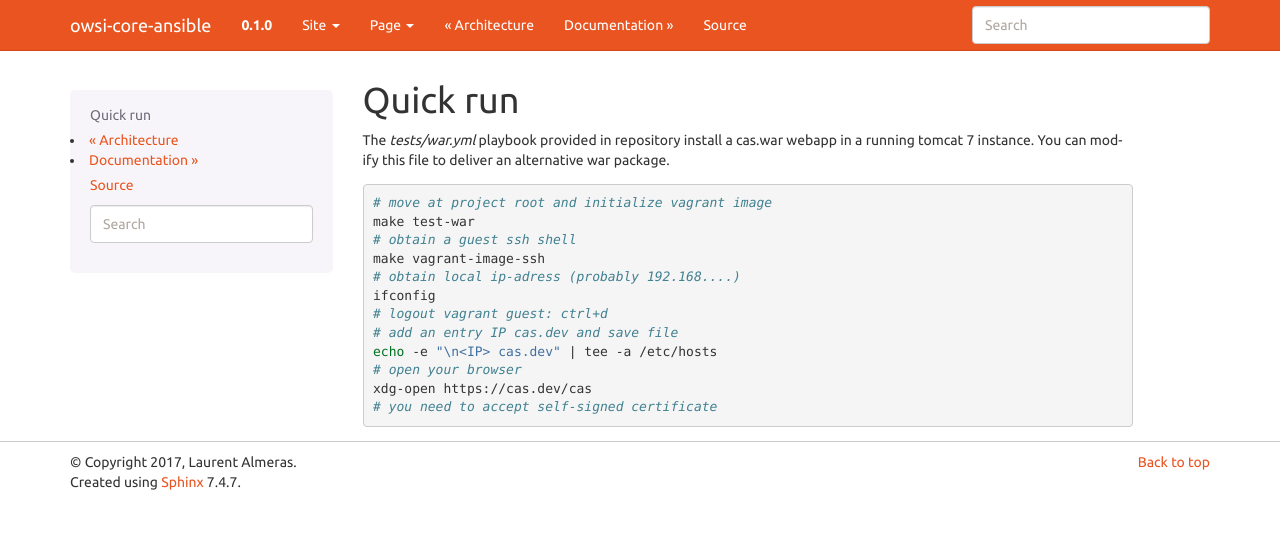
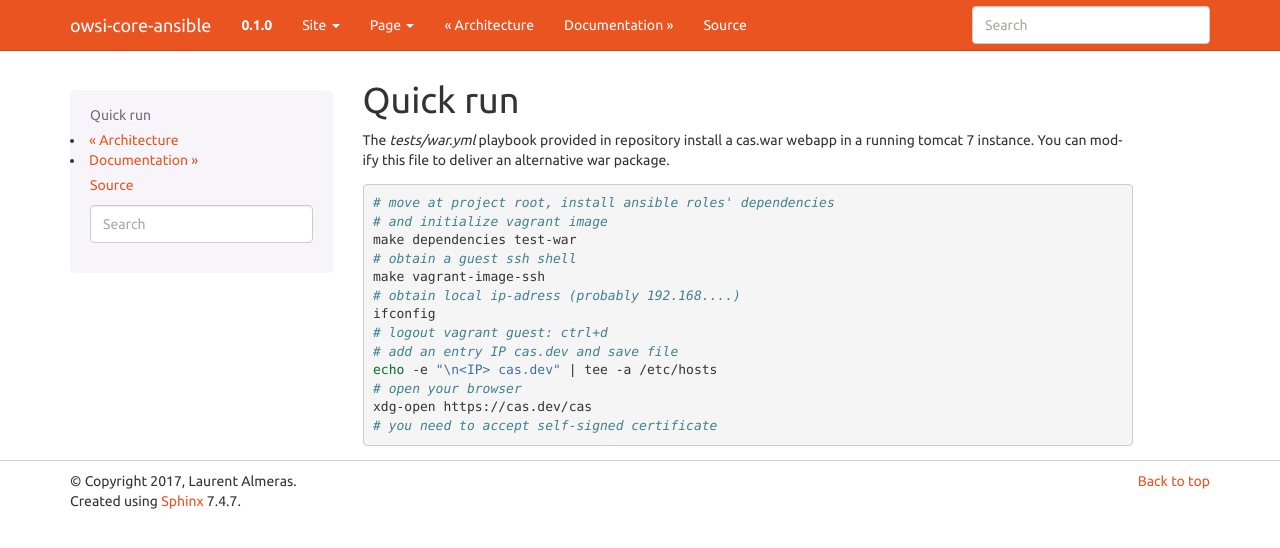
Before and after one commit to openwide-java/owsi-core-ansible, a Sphinx documentation site: the page built from docs/source/quick_run.rst, in a window 1280 px wide. Shown: the top 548 px of the page. Built offline with Sphinx 7.4.7, drawn with Linux system fonts in a browser that asks for light colours.

Commit message:
dependencies · added dependencies target and modified quickrun doc

```diff
--- a/docs/source/quick_run.rst
+++ b/docs/source/quick_run.rst
@@ -7,8 +7,9 @@ war package.
 
 .. code-block:: bash
 
-   # move at project root and initialize vagrant image
-   make test-war
+   # move at project root, install ansible roles' dependencies
+   # and initialize vagrant image
+   make dependencies test-war
    # obtain a guest ssh shell
    make vagrant-image-ssh
    # obtain local ip-adress (probably 192.168....)
```
Also changed, not shown: 1 other file.
